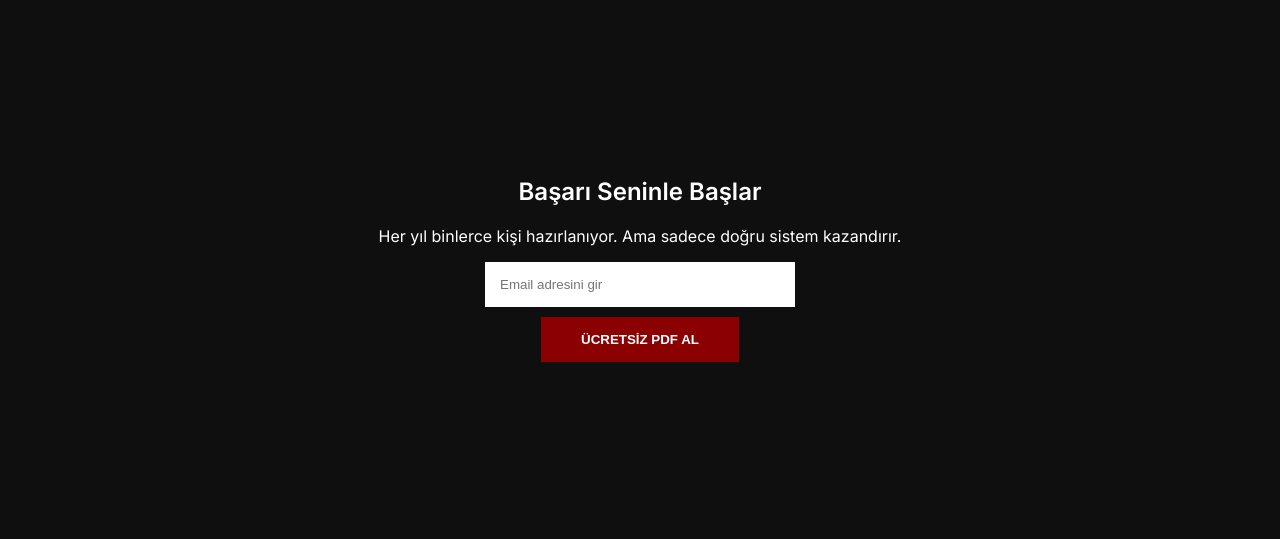
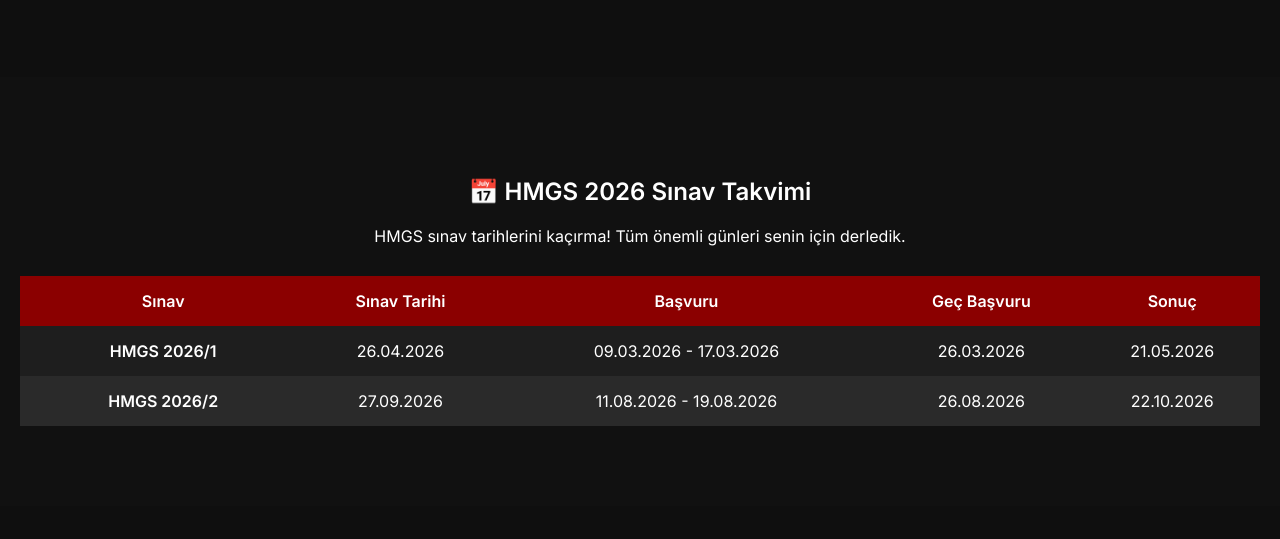
Before and after one commit to burakari/burakari.github.io, a plain HTML site: page index.html in a window 1280 px wide. Shown: the part 1140-1679 px from the top of the page. Drawn offline with Linux system fonts and the light colour scheme.

Commit message:
Add HMGS 2026 exam schedule section
Added a new section for HMGS 2026 exam schedule with a table.

```diff
--- a/index.html
+++ b/index.html
@@ -94,6 +94,10 @@ width:250px;
 border:1px solid var(--gold);
 }
 
+table{
+color:white;
+}
+
 footer{
 padding:40px;
 text-align:center;
@@ -119,14 +123,12 @@ Strateji + Not + Sistem = Başarı
 <button type="submit">ÜCRETSİZ PDF İNDİR</button>
 </form>
 </div>
-
 </header>
 
 <section class="section">
 <h2>Neden HMGS Academy?</h2>
 
 <div class="features">
-
 <div class="card">
 <h3>📚 Güncel Notlar</h3>
 <p>Sınava birebir uyumlu, sadeleştirilmiş içerik</p>
@@ -141,22 +143,57 @@ Strateji + Not + Sistem = Başarı
 <h3>🎯 Stratejik Hazırlık</h3>
 <p>Sadece çalışmak değil, doğru çalışmak</p>
 </div>
+</div>
+</section>
 
+<section class="section" style="background:#111;">
+<h2>📅 HMGS 2026 Sınav Takvimi</h2>
+
+<p style="max-width:600px; margin:auto;">
+HMGS sınav tarihlerini kaçırma! Tüm önemli günleri senin için derledik.
+</p>
+
+<div style="overflow-x:auto; margin-top:30px;">
+<table style="width:100%; border-collapse:collapse; background:#1e1e1e;">
+
+<tr style="background:#8b0000;">
+<th style="padding:15px;">Sınav</th>
+<th>Sınav Tarihi</th>
+<th>Başvuru</th>
+<th>Geç Başvuru</th>
+<th>Sonuç</th>
+</tr>
+
+<tr>
+<td style="padding:15px;"><b>HMGS 2026/1</b></td>
+<td>26.04.2026</td>
+<td>09.03.2026 - 17.03.2026</td>
+<td>26.03.2026</td>
+<td>21.05.2026</td>
+</tr>
+
+<tr style="background:#2a2a2a;">
+<td style="padding:15px;"><b>HMGS 2026/2</b></td>
+<td>27.09.2026</td>
+<td>11.08.2026 - 19.08.2026</td>
+<td>26.08.2026</td>
+<td>22.10.2026</td>
+</tr>
+
+</table>
 </div>
 </section>
 
 <section class="section">
 <h2>Başarı Seninle Başlar</h2>
 
-<p>Her yıl binlerce kişi hazırlanıyor.
-Ama sadece doğru sistem kazandırır.</p>
+<p>Her yıl binlerce kişi hazırlanıyor. Ama sadece doğru sistem kazandırır.</p>
 
 <form action="https://formspree.io/f/your_form_id" method="POST">
 <input type="email" name="email" placeholder="Email adresini gir" required>
 <br>
 <button type="submit">ÜCRETSİZ PDF AL</button>
 </form>
-
 </section>
 
 <section class="section">
@@ -167,7 +204,6 @@ Ama sadece doğru sistem kazandırır.</p>
 <a href="https://instagram.com/hmgs.academy" style="color:white;">Instagram</a> |
 <a href="https://tiktok.com/@hmgs.academy" style="color:white;">TikTok</a>
 </p>
-
 </section>
 
 <footer>
```
